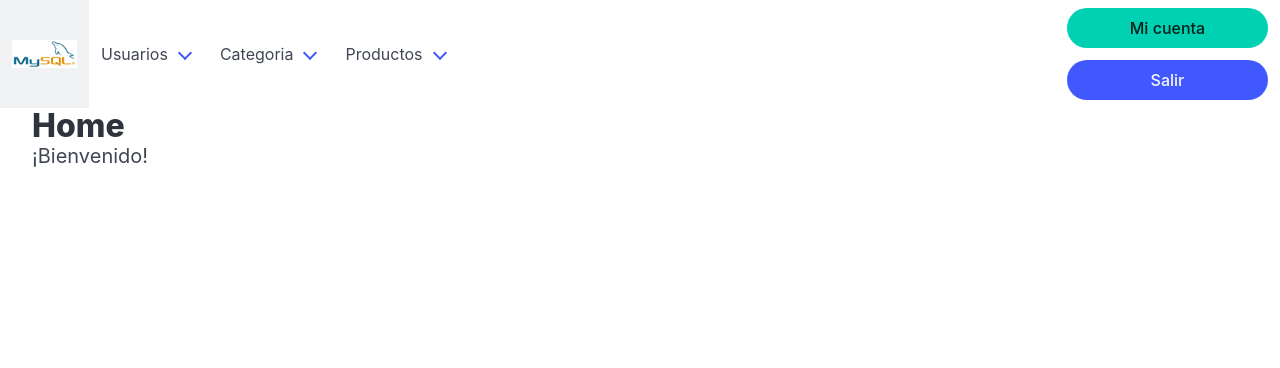
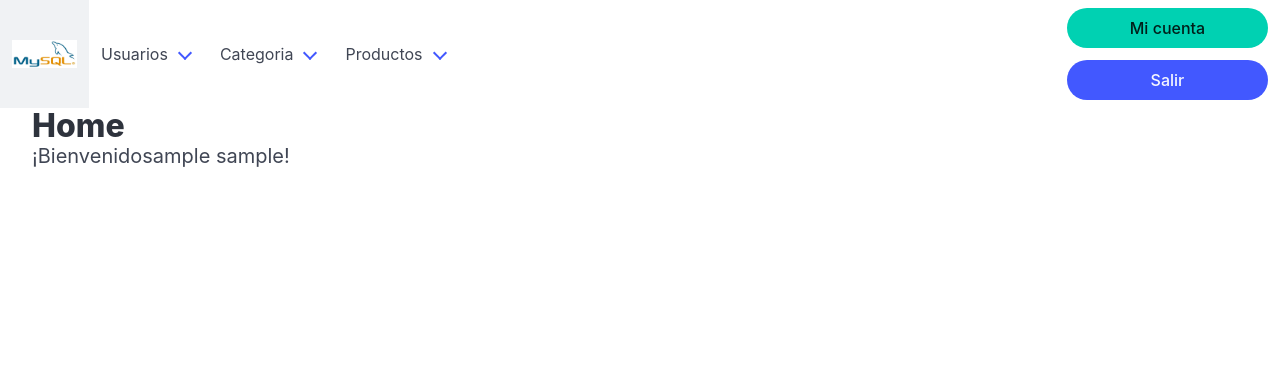
Before and after one commit to Berumadev/Proyecto-inventario, a PHP site: page /index.php?vista=home in a window 1280 px wide. Shown: the top 368 px of the page. Run offline with PHP 8.4, Linux system fonts and the light colour scheme; the visitor is signed in with stand-in values (Sample User, id 1).

Commit message:
Primer commit home.php

```diff
--- a/vistas/home.php
+++ b/vistas/home.php
@@ -1,4 +1,5 @@
 <div class="container is-fluid">
     <h1 class="title">Home</h1>
-    <h2 class="subtitle">¡Bienvenido!</h2>
+    <h2 class="subtitle">¡Bienvenido<?php echo $_SESSION['nombre'] . " " .
+                                        $_SESSION['apellido']; ?>!</h2>
 </div>
```
